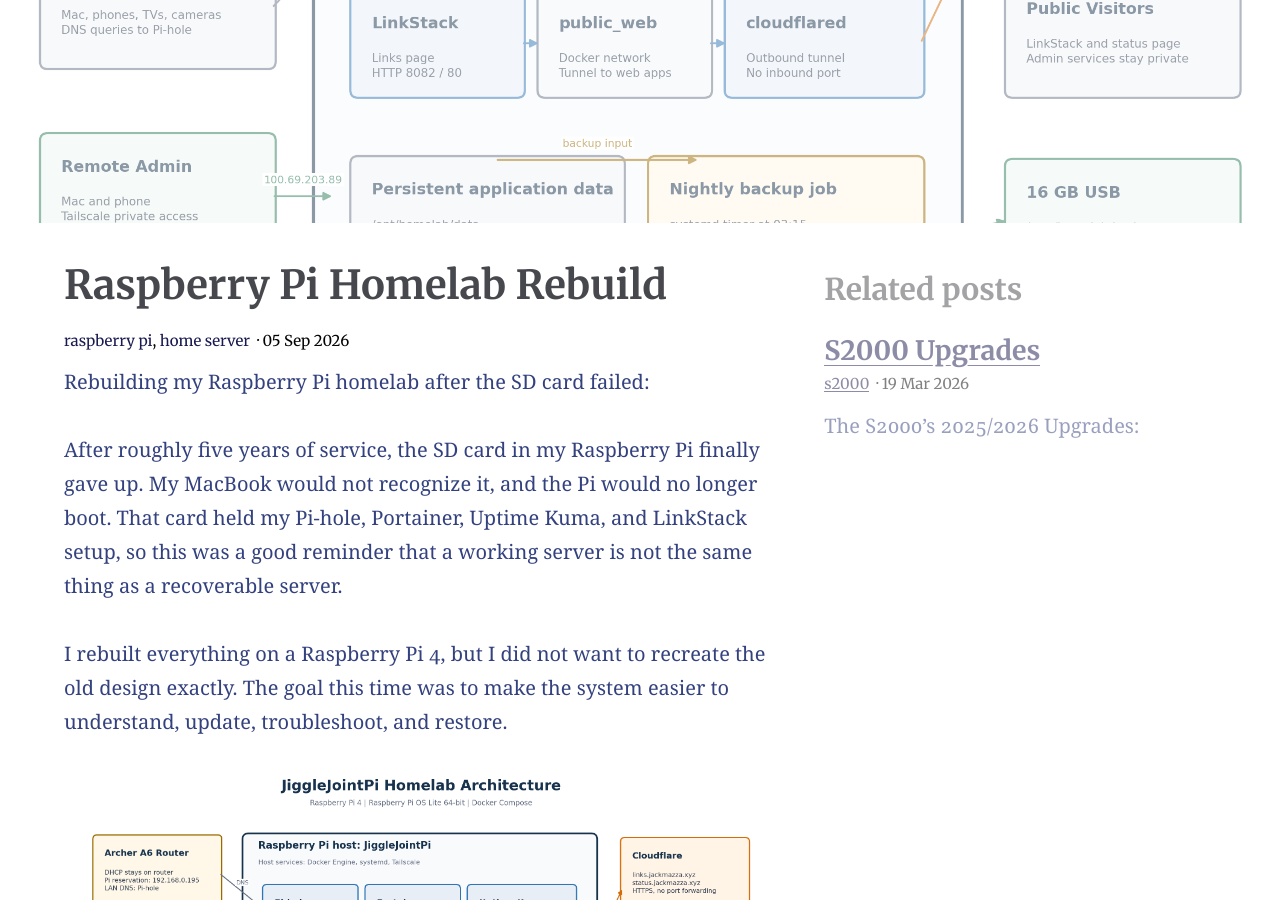
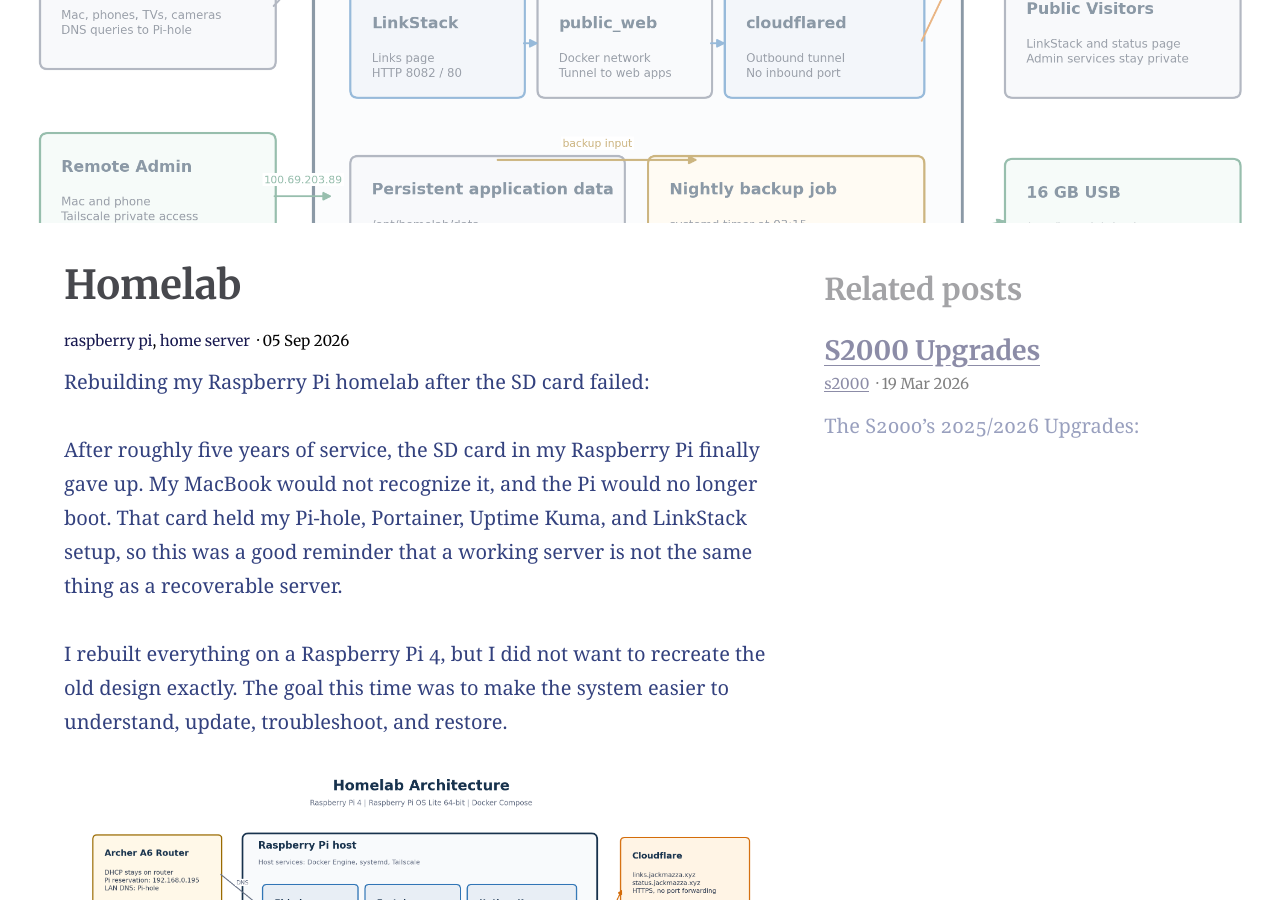
Before and after one commit to jmazza097/jmazza097.github.io, a Jekyll site: the page built from _posts/2026-09-05-Homelab.md, in a window 1280 px wide and 900 px high, scrolled down 280 px. Built offline with Jekyll 4.4.1, drawn with Linux system fonts in a browser that asks for light colours; some of the changed text lies outside the part shown.

Commit message:
homelab update naming

```diff
--- a/_posts/2026-09-05-Raspberry-Pi-Homelab-Rebuild.md
+++ b/_posts/2026-09-05-Homelab.md
@@ -1,10 +1,10 @@
 ---
-title: Raspberry Pi Homelab Rebuild
+title: Homelab
 aside: true
 categories:
   - raspberry pi
   - home server
-feature_image: "/assets/pictures/jigglejointpi-homelab-architecture.png"
+feature_image: "/assets/pictures/homelab.png"
 ---
 
 Rebuilding my Raspberry Pi homelab after the SD card failed:
@@ -16,7 +16,7 @@ After roughly five years of service, the SD card in my Raspberry Pi finally gave
 
 I rebuilt everything on a Raspberry Pi 4, but I did not want to recreate the old design exactly. The goal this time was to make the system easier to understand, update, troubleshoot, and restore.
 
-{% include figure.html image="/assets/pictures/jigglejointpi-homelab-architecture.png" caption="JiggleJointPi homelab architecture" width="700" height="431" %}
+{% include figure.html image="/assets/pictures/homelab.png" caption="Homelab architecture" width="700" height="431" %}
 
 ## The new design
 
```
Also changed, not shown: assets/pictures/homelab.png (added), assets/pictures/jigglejointpi-homelab-architecture.png (deleted).
